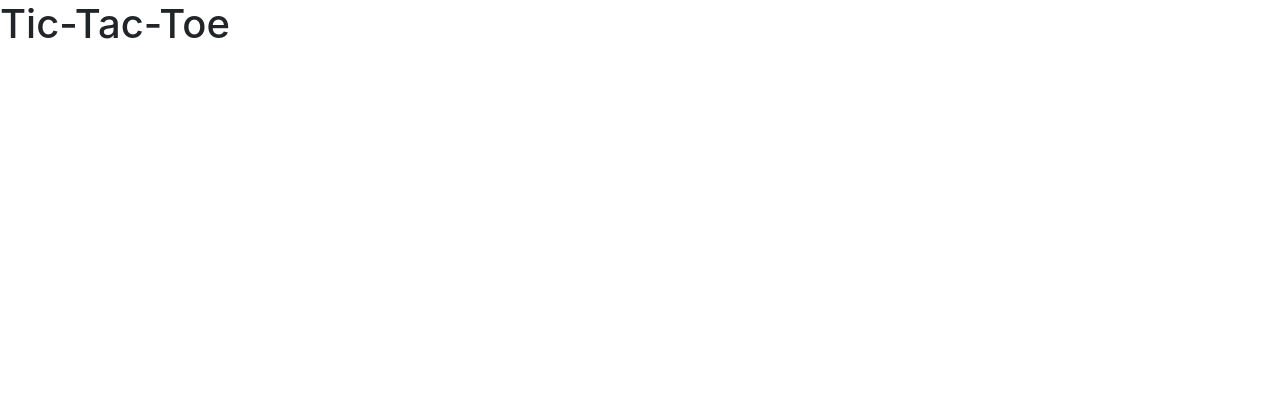
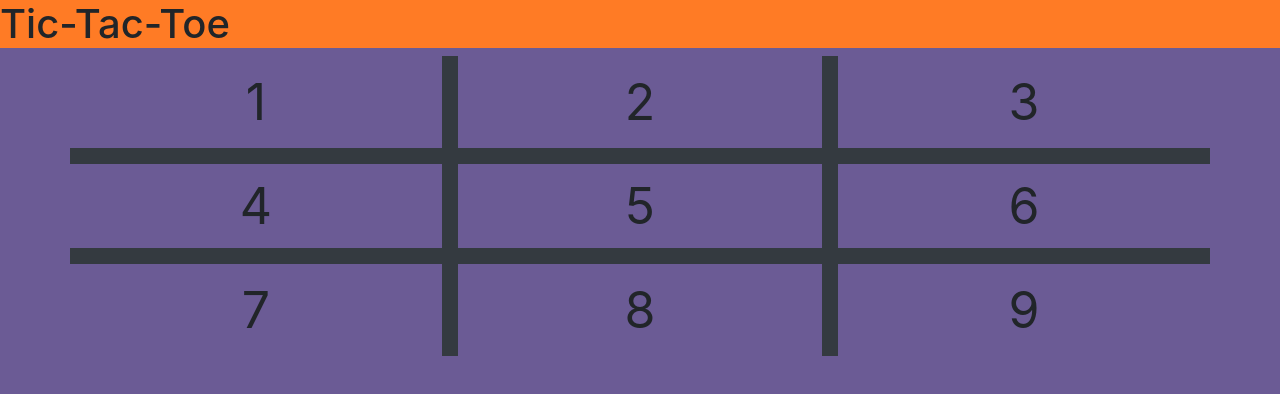
Before and after one commit to caseydulong/tic-tac-toe-client, a website built with webpack: page index.html in a window 1280 px wide. Built offline with nearby package versions, Linux system fonts and the light colour scheme.

Commit message:
Adds basic UI
- Adds basic UI elements including header and game board
- Use Bootstrap to arrange grid

```diff
--- a/assets/styles/index.scss
+++ b/assets/styles/index.scss
@@ -1 +1,67 @@
 @import '~bootstrap/scss/bootstrap';
+
+$purple: #6b5b95;
+$yellow: #feb236;
+$red: #d64161;
+$orange: #ff7b25;
+$dark: #343a40;
+
+body {
+  background-color: $purple;
+}
+
+header {
+  background-color: $orange;
+}
+
+.board-square {
+  align-items: center;
+  background-color: $purple;
+  display: flex;
+  height: 100px;
+  font-size: 50px;
+  justify-content: center;
+}
+
+#grid-0 {
+  border-right: .5rem solid $dark;
+  border-bottom: .5rem solid $dark;
+}
+#grid-1 {
+  border-right: .5rem solid $dark;
+  border-bottom: .5rem solid $dark;
+  border-left: .5rem solid $dark;
+}
+#grid-2 {
+  border-bottom: .5rem solid $dark;
+  border-left: .5rem solid $dark;
+}
+#grid-3 {
+  border-top: .5rem solid $dark;
+  border-right: .5rem solid $dark;
+  border-bottom: .5rem solid $dark;
+}
+#grid-4 {
+  border-top: .5rem solid $dark;
+  border-right: .5rem solid $dark;
+  border-bottom: .5rem solid $dark;
+  border-left: .5rem solid $dark;
+}
+#grid-5 {
+  border-top: .5rem solid $dark;
+  border-bottom: .5rem solid $dark;
+  border-left: .5rem solid $dark;
+}
+#grid-6 {
+  border-top: .5rem solid $dark;
+  border-right: .5rem solid $dark;
+}
+#grid-7 {
+  border-top: .5rem solid $dark;
+  border-right: .5rem solid $dark;
+  border-left: .5rem solid $dark;
+}
+#grid-8 {
+  border-top: .5rem solid $dark;
+  border-left: .5rem solid $dark;
+}
--- a/index.html
+++ b/index.html
@@ -1,5 +1,6 @@
 <!DOCTYPE html>
 <html>
+
 <head>
   <title>Example</title>
   <meta name="viewport" content="width=device-width, initial-scale=1">
@@ -8,15 +9,31 @@
   <link rel="shortcut icon" type="image/x-icon" href="favicon.ico">
 
   <!-- Do not add `script` tags-->
-      <script src="public/vendor.js" type="text/javascript" charset="utf-8" defer></script>
-      <script src="public/application.js" type="text/javascript" charset="utf-8" defer></script>
+  <script src="public/vendor.js" type="text/javascript" charset="utf-8"
+    defer></script>
+  <script src="public/application.js" type="text/javascript" charset="utf-8"
+    defer></script>
 </head>
+
 <body>
   <header>
     <h1>Tic-Tac-Toe</h1>
   </header>
   <main>
-        <div name="board-container" class="container"></div>
+    <div class="container">
+      <div class="row game-board">
+        <div id="grid-0" class="col-4 board-square">1</div>
+        <div id="grid-1" class="col-4 board-square">2</div>
+        <div id="grid-2" class="col-4 board-square">3</div>
+        <div id="grid-3" class="col-4 board-square">4</div>
+        <div id="grid-4" class="col-4 board-square">5</div>
+        <div id="grid-5" class="col-4 board-square">6</div>
+        <div id="grid-6" class="col-4 board-square">7</div>
+        <div id="grid-7" class="col-4 board-square">8</div>
+        <div id="grid-8" class="col-4 board-square">9</div>
+      </div>
+    </div>
   </main>
 </body>
+
 </html>
```
Lines whose indentation alone changed are shown as unchanged.
